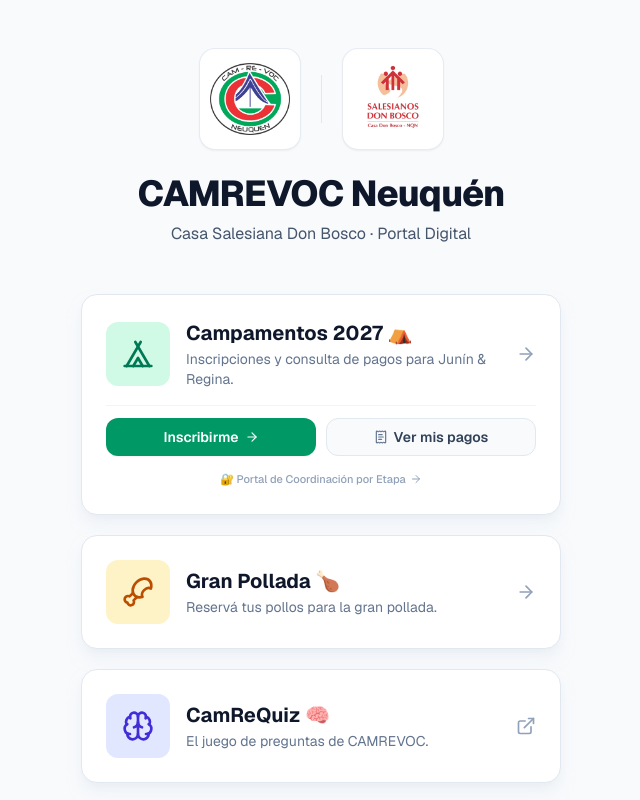
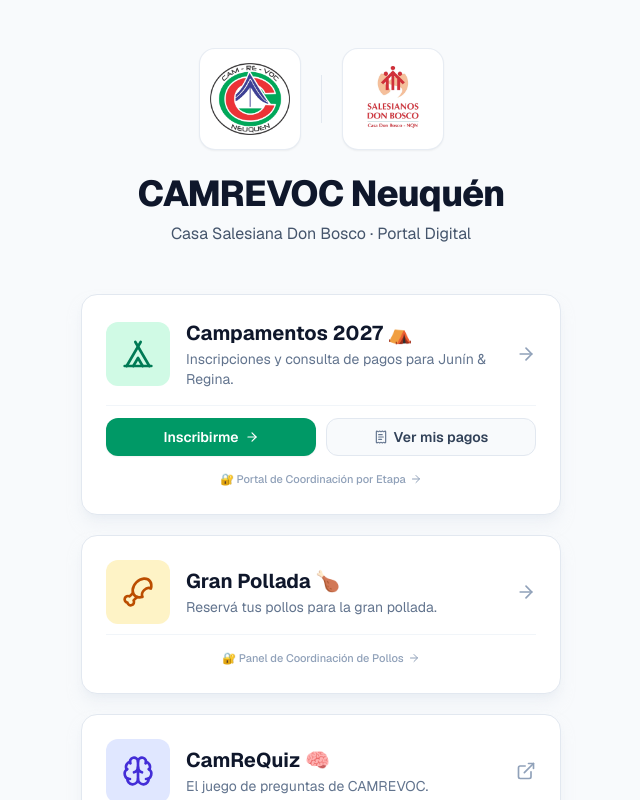
Before and after one commit to DLorangg/camrevoc-pollos, a Next.js app: page / in a window 1280 px wide. Shown: the top 800 px of the page, without its empty margins (319-959 px from the left). Built offline with nearby package versions, Linux system fonts and the light colour scheme.

Commit message:
Agregando enlace al panel de admin de pollos

```diff
--- a/src/app/page.tsx
+++ b/src/app/page.tsx
@@ -103,15 +103,16 @@
         </div>
 
         {/* 2. Gran Pollada */}
+        <div className="rounded-2xl border border-slate-200 bg-white p-5 shadow-lg shadow-slate-200/50 transition-all hover:border-amber-300 hover:shadow-amber-100/50 sm:p-6">
           <Link
             href="/pollos"
-          className="group flex items-center gap-4 rounded-2xl border border-slate-200 bg-white p-5 shadow-lg shadow-slate-200/50 transition-all hover:border-amber-300 hover:shadow-amber-100/50 sm:p-6"
+            className="group flex items-center gap-4"
           >
             <div className="flex h-14 w-14 shrink-0 items-center justify-center rounded-xl bg-amber-100 text-amber-700 transition-colors group-hover:bg-amber-200 sm:h-16 sm:w-16">
               <Drumstick className="h-7 w-7 sm:h-8 sm:w-8" />
             </div>
             <div className="flex-1 min-w-0">
-            <h2 className="text-lg font-bold text-slate-900 sm:text-xl">
+              <h2 className="text-lg font-bold text-slate-900 transition-colors group-hover:text-amber-700 sm:text-xl">
                 Gran Pollada 🍗
               </h2>
               <p className="mt-0.5 text-sm text-slate-500">
@@ -120,6 +121,18 @@
             </div>
             <ArrowRight className="h-5 w-5 shrink-0 text-slate-400 transition-transform group-hover:translate-x-1 group-hover:text-amber-600" />
           </Link>
+
+          {/* Acceso para coordinación */}
+          <div className="mt-2.5 pt-2.5 border-t border-slate-100 text-center">
+            <Link
+              href="/pollos/admin"
+              className="inline-flex items-center gap-1 text-[11px] font-medium text-slate-400 hover:text-amber-700 transition-colors"
+            >
+              <span>🔐 Panel de Coordinación de Pollos</span>
+              <ArrowRight className="h-3 w-3" />
+            </Link>
+          </div>
+        </div>
 
         {/* 3. CamReQuiz — Recurso externo */}
         <a
```
Lines whose indentation alone changed are shown as unchanged.
